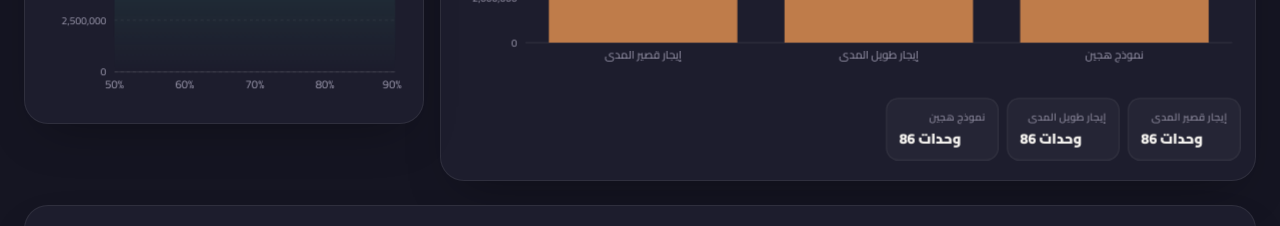
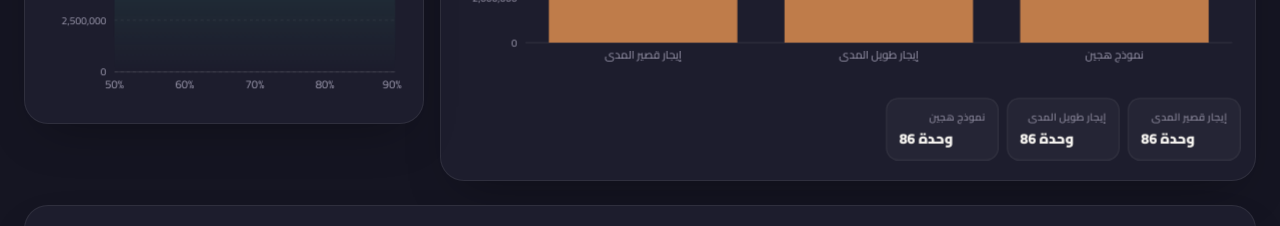
Before and after one commit to MostafaEzz9783/Leora, a React (Vite) app: page / in a window 1280 px wide. Shown: the part 2320-2546 px from the top of the page. Built offline with nearby package versions, Linux system fonts and the light colour scheme.

Commit message:
Fix Arabic unit label in model comparison

```diff
--- a/src/components/PortfolioSnapshot.jsx
+++ b/src/components/PortfolioSnapshot.jsx
@@ -27,6 +27,7 @@ function getRowForOption(option, scenario, occupancy) {
 
 function PortfolioSnapshot({ t, project, scenario, occupancy }) {
   const optionKeys = useMemo(() => Object.keys(project.options), [project.options]);
+  const unitLabel = t.meta.language === "ar" ? t.units.unit : t.units.units;
   const data = useMemo(
     () =>
       optionKeys.map((key) => {
@@ -55,7 +56,7 @@ function PortfolioSnapshot({ t, project, scenario, occupancy }) {
                   ? t.options[project.options[key].labelKey].label
                   : t.options[key].label
               }
-              value={`${project.options[key].roomCount} ${t.units.units}`}
+              value={`${project.options[key].roomCount} ${unitLabel}`}
             />
           ))}
         </div>
```
